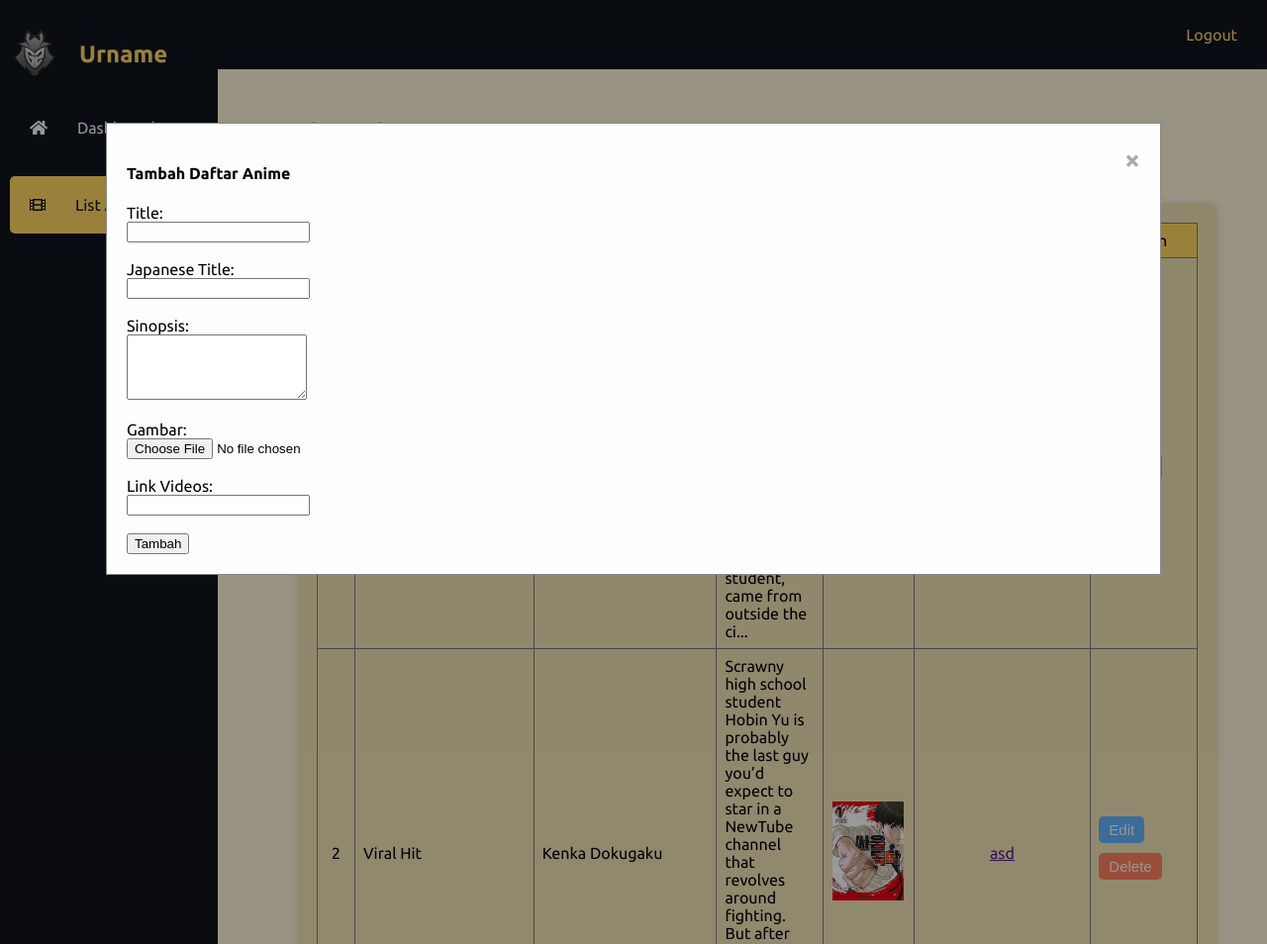
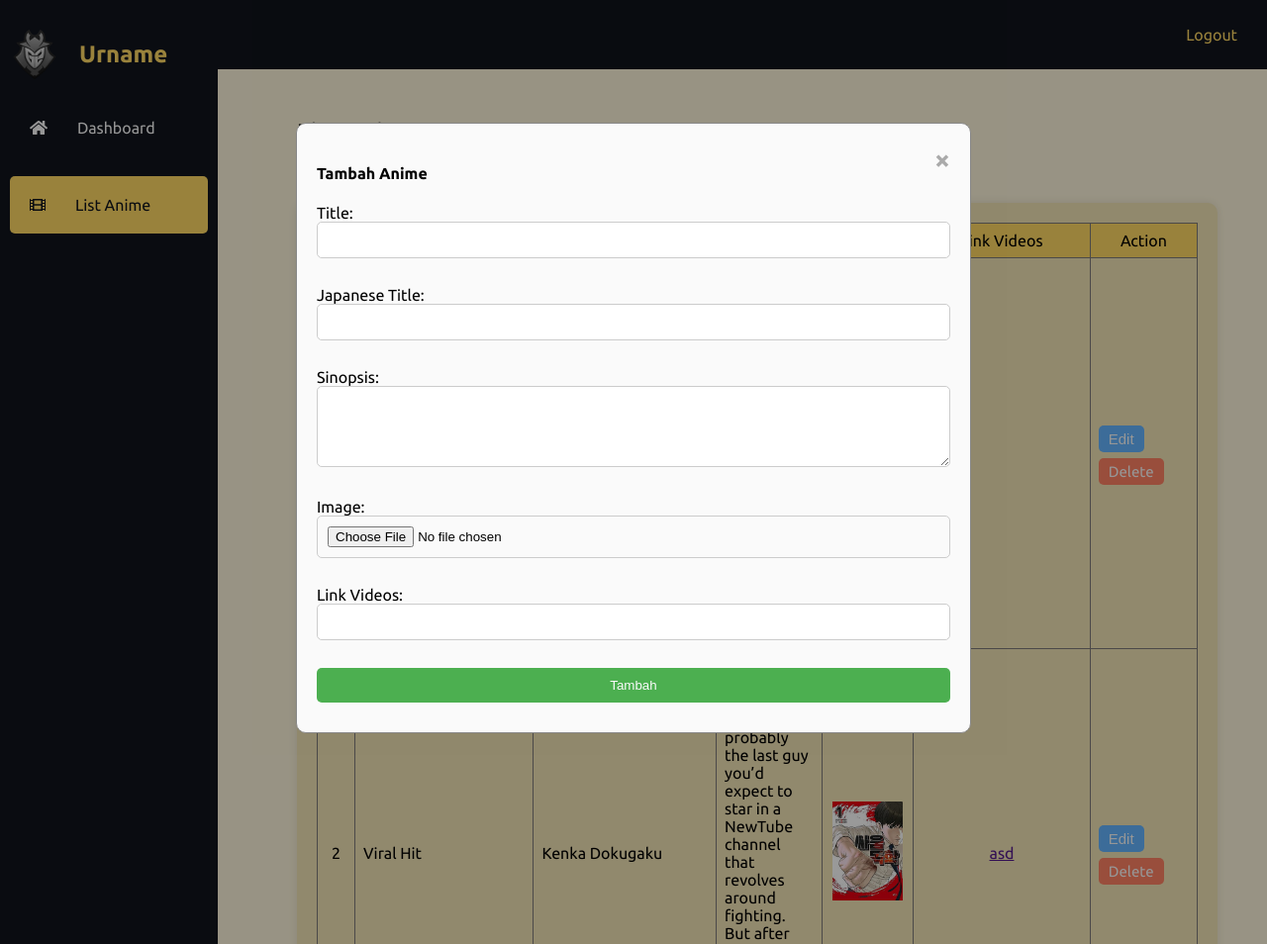
Before and after one commit to yjhand12/simple-movie-content-html, a PHP site: page /admin/list_anime.php in a window 1280 px wide, after a click on "Tambah Data Anime". Shown: the whole page at 99% size. Run offline with PHP 8.4, Linux system fonts and the light colour scheme; data comes from the database, SQL or seed files in the repository.

Commit message:
update cms admin

```diff
--- a/admin/list_anime.php
+++ b/admin/list_anime.php
@@ -1,7 +1,16 @@
 <?php
 include '../koneksi.php';
+
+// Fungsi untuk menghapus anime dari database
+if(isset($_GET['delete_anime'])) {
+    $anime_id = $_GET['delete_anime'];
+    $query = "DELETE FROM anime_list WHERE id = $anime_id";
+    $result = mysqli_query($connection, $query);
+}
+
+$query = "SELECT * FROM anime_list";
+$result = mysqli_query($connection, $query);
 ?>
-
 <!DOCTYPE html>
 <html lang="en">
 <head>
@@ -10,43 +19,6 @@ include '../koneksi.php';
     <link rel="stylesheet" href="../assets/css/style.css">
     <link rel="stylesheet" href="https://cdnjs.cloudflare.com/ajax/libs/font-awesome/5.15.4/css/all.min.css">
     <title>List Anime</title>
-    <style>
-        .modal {
-            display: none; /* Sembunyikan modal secara default */
-            position: fixed;
-            z-index: 1;
-            left: 0;
-            top: 0;
-            width: 100%;
-            height: 100%;
-            overflow: auto;
-            background-color: rgb(0,0,0);
-            background-color: rgba(0,0,0,0.4);
-            padding-top: 60px;
-        }
-
-        .modal-content {
-            background-color: #fefefe;
-            margin: 5% auto;
-            padding: 20px;
-            border: 1px solid #888;
-            width: 80%;
-        }
-
-        .close {
-            color: #aaa;
-            float: right;
-            font-size: 28px;
-            font-weight: bold;
-        }
-
-        .close:hover,
-        .close:focus {
-            color: black;
-            text-decoration: none;
-            cursor: pointer;
-        }
-    </style>
 </head>
 <body>
     <?php
@@ -68,7 +40,7 @@ include '../koneksi.php';
                             <tr class="head">
                                 <th>No</th>
                                 <th>Title</th>
-                                <th>Japanase Title</th>
+                                <th>Japanese Title</th>
                                 <th>Sinopsis</th>
                                 <th>Image</th>
                                 <th>Link Videos</th>
@@ -76,11 +48,8 @@ include '../koneksi.php';
                             </tr>
                             <?php
                             $no = 1;
-                            $query = "SELECT * FROM anime_list";
-                            $result = mysqli_query($connection, $query);
 
-                            if ($result) {
-                                foreach ($result as $anime) {?>
+                            foreach ($result as $anime) {?>
                                 <tr>
                                     <td><?php echo $no++ ?></td>
                                     <td><?php echo $anime['title']; ?></td>
@@ -97,12 +66,12 @@ include '../koneksi.php';
                                     </td>
                                     <td><img src="../assets/img/<?php echo $anime['image']; ?>" alt="<?php echo $anime['title']; ?> " height="100px" width="auto"></td>
                                     <td><a href=""><?php echo $anime['videos']; ?></a></td>
-                                    <td><button class="edit-data-button">Edit</button>
-                                        <button class="delete-data-button">Delete</button>
+                                    <td>
+                                        <button class="edit-data-button" onclick="openEditModal(<?php echo $anime['id']; ?>, '<?php echo $anime['title']; ?>', '<?php echo $anime['japanese_title']; ?>', '<?php echo $anime['sinopsis']; ?>', '<?php echo $anime['videos']; ?>')">Edit</button>
+                                        <a href="?delete_anime=<?php echo $anime['id']; ?>" class="delete-data-button" style="text-decoration: none;">Delete</a>
                                     </td>
                                 </tr>
-                                <?php
-                                }
+                            <?php
                             }
                             ?>
                         </table>
@@ -114,9 +83,9 @@ include '../koneksi.php';
         <!-- Modal -->
         <div id="formAddAnimeModal" class="modal">
             <div class="modal-content">
-                <span class="close" onclick="document.getElementById('formAddAnimeModal').style.display='none'">&times;</span>
-                <h4 class="modal-title">Tambah Daftar Anime</h4>
-                <div class="form-add-anime">
+                <span class="close-modal" onclick="document.getElementById('formAddAnimeModal').style.display='none'">&times;</span>
+                <h4 class="modal-title">Tambah Anime</h4>
+                <div class="form-modal">
                     <form action="add_anime_process.php" method="POST" enctype="multipart/form-data">
                         <label for="title">Title:</label><br>
                         <input type="text" id="title" name="title" required><br><br>
@@ -127,13 +96,40 @@ include '../koneksi.php';
                         <label for="sinopsis">Sinopsis:</label><br>
                         <textarea id="sinopsis" name="sinopsis" rows="4" required></textarea><br><br>
 
-                        <label for="image">Gambar:</label><br>
+                        <label for="image">Image:</label><br>
                         <input type="file" id="image" name="image" required><br><br>
 
                         <label for="videos">Link Videos:</label><br>
                         <input type="text" id="videos" name="videos" required><br><br>
 
-                        <input type="submit" value="Tambah">
+                        <input type="submit" value="Tambah" class="submit-modal">
+                    </form>
+                </div>
+            </div>
+        </div>
+        <div id="editAnimeModal" class="modal">
+            <div class="modal-content">
+                <span class="close-modal" onclick="document.getElementById('editAnimeModal').style.display='none'">&times;</span>
+                <h4 class="modal-title">Edit Anime</h4>
+                <div class="form-modal">
+                    <form id="editAnimeForm" action="edit_anime_process.php" method="POST">
+                        <input type="hidden" id="editAnimeId" name="id">
+                        <label for="editTitle">Title:</label><br>
+                        <input type="text" id="editTitle" name="title" required><br><br>
+
+                        <label for="editJapaneseTitle">Japanese Title:</label><br>
+                        <input type="text" id="editJapaneseTitle" name="japanese_title" required><br><br>
+
+                        <label for="editSinopsis">Sinopsis:</label><br>
+                        <textarea id="editSinopsis" name="sinopsis" rows="4" required></textarea><br><br>
+
+                        <label for="editImage">Image:</label><br>
+                        <input type="file" id="editImage" name="image"><br><br>
+
+                        <label for="editVideos">Link Videos:</label><br>
+                        <input type="text" id="editVideos" name="videos" required><br><br>
+
+                        <input type="submit" value="Simpan" class="submit-modal">
                     </form>
                 </div>
             </div>
@@ -154,4 +150,15 @@ include '../koneksi.php';
             link.parentElement.classList.add('active')
         }
     })
+
+    function openEditModal(animeId, title, japaneseTitle, sinopsis, videos) {
+        // Set nilai-nilai anime pada form modal edit
+        document.getElementById('editAnimeId').value = animeId;
+        document.getElementById('editTitle').value = title;
+        document.getElementById('editJapaneseTitle').value = japaneseTitle;
+        document.getElementById('editSinopsis').value = sinopsis;
+        document.getElementById('editVideos').value = videos;
+        // Tampilkan modal edit
+        document.getElementById('editAnimeModal').style.display = 'block';
+    }
 </script>
--- a/assets/css/style.css
+++ b/assets/css/style.css
@@ -276,6 +276,7 @@ footer{
     color: #fafafa;
     cursor: pointer;
     margin-bottom: 10px;
+
 }
 .admin-content{
     min-height: 100vh;
@@ -327,3 +328,58 @@ footer{
 .list-anime-table td:nth-child(7) {
     width: 100px;
 }
+.modal{
+    display: none;
+    position: fixed;
+    z-index: 1;
+    left: 0;
+    top: 0;
+    width: 100%;
+    height: 100%;
+    overflow: auto;
+    background-color: rgba(0,0,0,0.4);
+    padding-top: 60px;
+}
+.modal-content{
+    background-color: #fafafa;
+    margin: 5% auto;
+    padding: 20px;
+    border: 1px solid #888;
+    width: 50%;
+    border-radius: 10px;
+}
+.close-modal{
+    color: #aaa;
+    float: right;
+    font-size: 28px;
+    font-weight: bold;
+}
+.close-modal:hover,
+.close-modal:focus{
+    color: black;
+    text-decoration: none;
+    cursor: pointer;
+}
+.form-modal label{
+    margin-bottom: 10px;
+}
+.form-modal input,
+.form-modal textarea{
+    width: 100%;
+    padding: 10px;
+    margin-bottom: 10px;
+    border: 1px solid #ccc;
+    border-radius: 5px;
+    box-sizing: border-box;
+}
+.form-modal .submit-modal{
+    background-color: #4CAF50;
+    color: #fafafa;
+    padding: 10px 20px;
+    border: none;
+    border-radius: 5px;
+    cursor: pointer;
+}
+.form-modal .submit:hover {
+    background-color: #45a049;
+}
```
Also changed, not shown: admin/add_anime_process.php (+4 -4 lines), admin/edit_anime_process.php (added, +33 -0 lines), assets/img/2b211ef34a2afbdc02abe056df6f7e55ae6356990b6dbad52d1a795e1e25efa6.png (added), assets/img/a994bff72dace49dff666640db309ab41a9d95041dedebec3abbf3e055a9fbf9.png (added).
